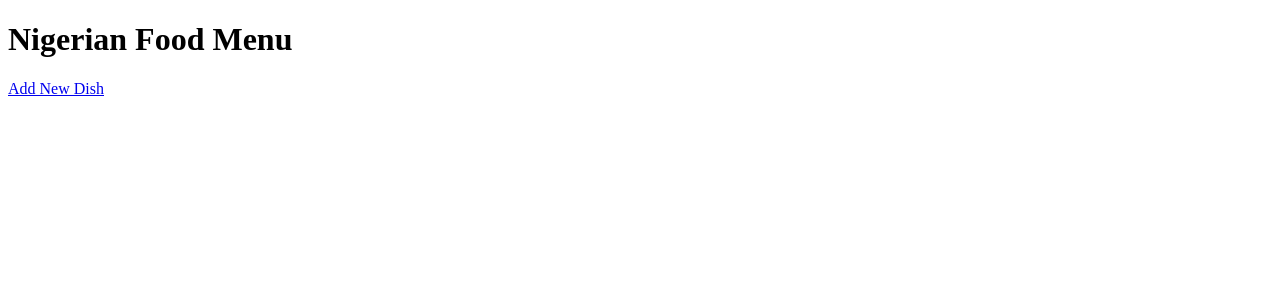
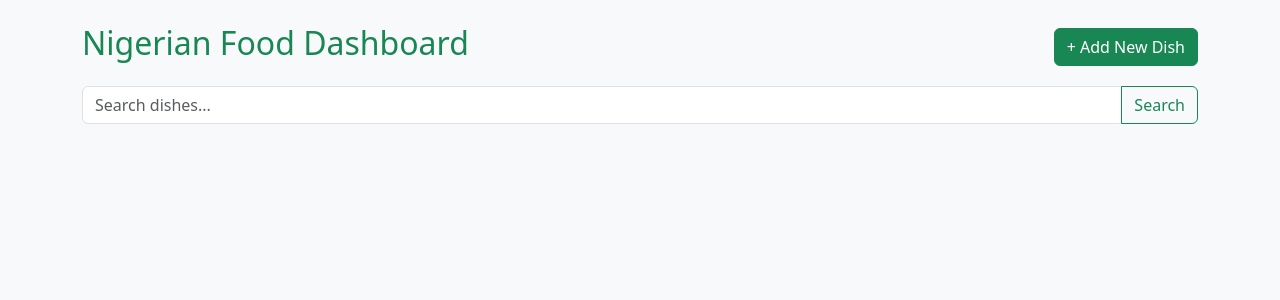
Before and after one commit to Adebanjo1984/nigerian-food-crud, a Flask app: page / in a window 1280 px wide. Shown: the top 300 px of the page. Run offline with Flask 3, Linux system fonts and the light colour scheme.

Commit message:
Update index.html

```diff
--- a/templates/index.html
+++ b/templates/index.html
@@ -1,23 +1,46 @@
+
 <!DOCTYPE html>
-<html>
+<html lang="en">
 <head>
+    <meta charset="UTF-8">
     <title>Nigerian Food Menu</title>
+    <link href="https://cdn.jsdelivr.net/npm/bootstrap@5.3.3/dist/css/bootstrap.min.css" rel="stylesheet">
 </head>
-<body>
-    <h1>Nigerian Food Menu</h1>
-    <a href="/create">Add New Dish</a>
-    <ul>
-        {% for dish in dishes %}
-            <li>
-                <strong>{{ dish.name }}</strong> - {{ dish.category }} - ${{ dish.price }}<br>
-                <em>{{ dish.description }}</em><br>
-                <a href="/update/{{ dish.id }}">Edit</a>
-                <form action="/delete/{{ dish.id }}" method="post" style="display:inline;">
-                    <button type="submit">Delete</button>
-                </form>
-            </li>
-            <hr>
-        {% endfor %}
-    </ul>
+<body class="bg-light">
+    <div class="container mt-4">
+        <div class="d-flex justify-content-between align-items-center mb-3">
+            <h2 class="text-success">Nigerian Food Dashboard</h2>
+            <a class="btn btn-success" href="/create">+ Add New Dish</a>
+        </div>
+
+        <form method="get" action="/" class="mb-4">
+            <div class="input-group">
+                <input type="text" name="q" class="form-control" placeholder="Search dishes...">
+                <button class="btn btn-outline-success" type="submit">Search</button>
+            </div>
+        </form>
+
+        <div class="row">
+            {% for dish in dishes %}
+            <div class="col-md-4 mb-4">
+                <div class="card h-100 shadow-sm">
+                    {% if dish.image_url %}
+                    <img src="{{ url_for('static', filename='images/' + dish.image_url) }}" class="card-img-top" alt="{{ dish.name }}">
+                    {% endif %}
+                    <div class="card-body">
+                        <h5 class="card-title">{{ dish.name }}</h5>
+                        <p class="card-text"><strong>₦{{ dish.price }}</strong><br>{{ dish.category }}<br>{{ dish.description }}</p>
+                    </div>
+                    <div class="card-footer d-flex justify-content-between">
+                        <a href="/update/{{ dish.id }}" class="btn btn-outline-primary btn-sm">Edit</a>
+                        <form action="/delete/{{ dish.id }}" method="post">
+                            <button type="submit" class="btn btn-outline-danger btn-sm">Delete</button>
+                        </form>
+                    </div>
+                </div>
+            </div>
+            {% endfor %}
+        </div>
+    </div>
 </body>
 </html>
```
